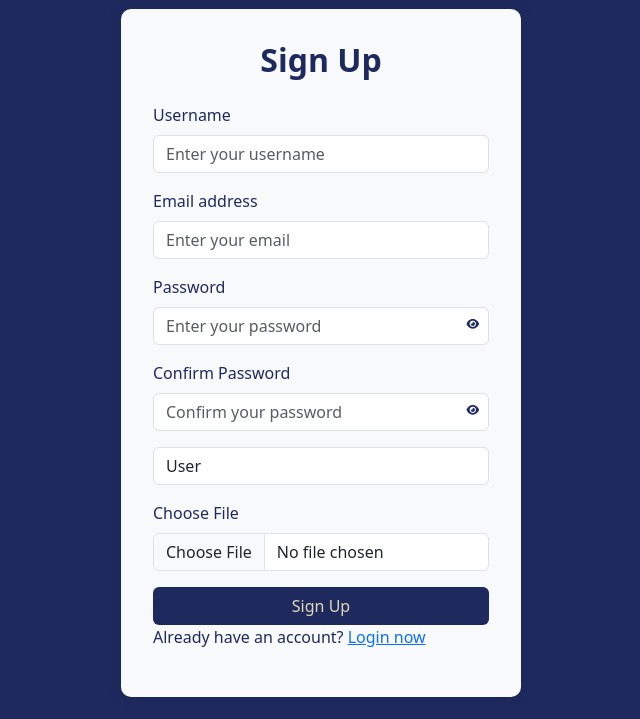
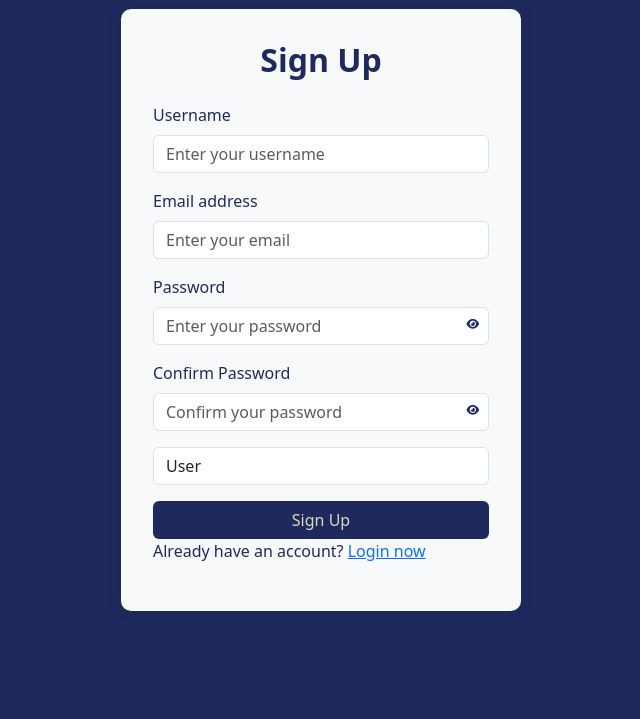
Before and after one commit to broomrun/bookberry1, a PHP site: page /daftar.php in a window 1280 px wide. Shown: the part 81-800 px from the top of the page, without its empty margins (319-959 px from the left). Run offline with PHP 8.4, Linux system fonts and the light colour scheme.

Commit message:
choose file dihapus

```diff
--- a/daftar.php
+++ b/daftar.php
@@ -8,10 +8,6 @@ if (isset($_POST['submit'])) {
     $pass = $_POST['password'];
     $cpass = $_POST['confirmPassword'];
     $user_type = $_POST['user_type'];
-    $image = $_FILES['profile_picture']['name'];
-    $image_size = $_FILES['profile_picture']['size'];
-    $image_tmp_name = $_FILES['profile_picture']['tmp_name'];
-    $image_folder = 'uploaded_img/' . $image;
 
     $errors = [];
 
@@ -20,45 +16,27 @@ if (isset($_POST['submit'])) {
     $result = mysqli_query($conn, $select);
 
     if (mysqli_num_rows($result) > 0) {
-        $error[] = 'User already exists!';
+        $errors[] = 'User already exists!';
     } else {
         if ($pass != $cpass) {
-            $error[] = 'Password does not match!';
-        } elseif ($image_size > 2000000) { // Ukuran gambar lebih dari 2MB
-            $error[] = 'Image size is too large! Maximum size is 2MB.';
+            $errors[] = 'Password does not match!';
         } else {
             // Hash password setelah validasi
             $hashed_password = password_hash($pass, PASSWORD_DEFAULT);
 
             // Insert user data ke database
-            $insert = "INSERT INTO user_form(name, email, password, user_type, image)
-                       VALUES('$name','$email','$hashed_password','$user_type','$image')";
+            $insert = "INSERT INTO user_form(name, email, password, user_type)
+                       VALUES('$name','$email','$hashed_password','$user_type')";
 
-            // Cek apakah query insert berhasil
-            // Insert user data ke database
-            $insert = "INSERT INTO user_form(name, email, password, user_type, image)
-            VALUES('$name','$email','$hashed_password','$user_type','$image')";
-
-            // Cek apakah query insert berhasil
             if (mysqli_query($conn, $insert)) {
-            if ($_FILES['profile_picture']['error'] === UPLOAD_ERR_OK) {
-            if (move_uploaded_file($image_tmp_name, $image_folder)) {
-            header('location:login.php'); // Redirect to the login page after success
+                header('location:login.php'); // Redirect to the login page after success
             } else {
-            $error[] = 'Failed to upload image!';
+                $errors[] = 'Failed to register user!';
             }
-            } else {
-            $error[] = 'File upload error: ' . $_FILES['profile_picture']['error'];
-            }
-            } else {
-            $error[] = 'Failed to register user!';
-            }
-
         }
     }
 }
 ?>
-
 
 <!DOCTYPE html>
 <html lang="en">
@@ -90,6 +68,7 @@ if (isset($_POST['submit'])) {
             border-radius: 10px;
             box-shadow: 0 0 15px rgba(0, 0, 0, 0.1);
         }
+
         .signup-form h2 {
             margin-bottom: 1.5rem;
             font-weight: bold;
@@ -109,13 +88,9 @@ if (isset($_POST['submit'])) {
             z-index: 1000;
         }
 
-
         .logo img {
-            max-height: 50px; /* Adjust as needed for logo size */
+            max-height: 50px;
             width: auto;
-            vertical-align: left; /* Aligns the image with the navigation */
-            align-items: left;
-            margin-right: auto;
         }
 
         .navigation {
@@ -148,7 +123,6 @@ if (isset($_POST['submit'])) {
 
         body {
             background-color: #1E2A5E;
-            overflow: auto;
         }
 
         .signup-container {
@@ -156,27 +130,17 @@ if (isset($_POST['submit'])) {
         }
 
         .custom-button {
-            background-color: #1E2A5E; /* Custom color */
+            background-color: #1E2A5E;
             color: #E1D7B7;
         }
 
         .custom-button:hover {
-            background-color: #28356c; /* Darker shade on hover */
+            background-color: #28356c;
             color: #f0ede1;
         }
 
         .form-container form .error-msg {
-            margin: 10px 0;
-            background: crimson;
-            color: #fff;
-            border-radius: 5px;
-            font-size: 16px;
-            padding: 10px;
-            text-align: center;
-        }
-
-        .form-container form .error-msg {
-            background-color: #dc3545; /* Warna merah bootstrap */
+            background-color: #dc3545;
             padding: 15px;
             border-radius: 5px;
             color: white;
@@ -185,6 +149,7 @@ if (isset($_POST['submit'])) {
         .password-container {
             position: relative;
         }
+
         .toggle-password {
             position: absolute;
             top: 70%;
@@ -194,14 +159,13 @@ if (isset($_POST['submit'])) {
             color: #1E2A5E;
             font-size: 0.7rem;
         }
-
     </style>
 </head>
 <body>
     <!-- Navbar -->
     <nav class="navbar">
         <div class="container">
-        <a href="#" class="logo"><img src="assets/logowhite.png" alt="logo image"></a>
+            <a href="#" class="logo"><img src="assets/logowhite.png" alt="logo image"></a>
             <ul class="nav-links">
                 <li><a href="home.php">Home</a></li>
                 <li><a href="about.php">About</a></li>
@@ -216,14 +180,14 @@ if (isset($_POST['submit'])) {
             <h2>Sign Up</h2>
 
             <?php
-            if (isset($error)) {
-                foreach ($error as $error) {
+            if (isset($errors)) {
+                foreach ($errors as $error) {
                     echo '<span class="error-msg">' . $error . '</span>';
                 }
             }
             ?>
 
-            <form method="POST" action="" enctype="multipart/form-data" onsubmit="return validateForm()">
+            <form method="POST" action="" onsubmit="return validateForm()">
                 <div class="mb-3">
                     <label for="name" class="form-label">Username</label>
                     <input type="text" class="form-control" id="name" name="name" placeholder="Enter your username" required>
@@ -248,53 +212,42 @@ if (isset($_POST['submit'])) {
                         <option value="admin">Admin</option>
                     </select>
                 </div>
-                <div class="mb-3">
-                    <label for="chooseFile" class="form-label">Choose File</label>
-                    <input type="file" class="form-control" id="chooseFile" accept="image/jpg, image/jpeg, image/png" name="profile_picture" placeholder="Choose File" required>
-                </div>
                 <button type="submit" class="btn custom-button w-100" name="submit">Sign Up</button>
                 <p>Already have an account? <a href="login.php">Login now</a></p>
             </form>
         </div>
     </div>
 
-    <!-- Bootstrap JS -->
-
     <script src="https://cdn.jsdelivr.net/npm/bootstrap@5.3.0-alpha1/dist/js/bootstrap.bundle.min.js"></script>
     <script>
-        // Password visibility toggle for password field
         document.getElementById("togglePassword").addEventListener("click", function() {
             var passwordField = document.getElementById("password");
             var icon = this.querySelector("i");
-
             if (passwordField.type === "password") {
                 passwordField.type = "text";
-                icon.classList.remove("fa-eye");
-                icon.classList.add("fa-eye-slash");
+                icon.classList.toggle("fa-eye-slash");
+                icon.classList.toggle("fa-eye");
             } else {
                 passwordField.type = "password";
-                icon.classList.remove("fa-eye-slash");
-                icon.classList.add("fa-eye");
+                icon.classList.toggle("fa-eye-slash");
+                icon.classList.toggle("fa-eye");
             }
         });
 
-        // Password visibility toggle for confirm password field
         document.getElementById("toggleConfirmPassword").addEventListener("click", function() {
             var confirmPasswordField = document.getElementById("confirmPassword");
             var icon = this.querySelector("i");
-
             if (confirmPasswordField.type === "password") {
                 confirmPasswordField.type = "text";
-                icon.classList.remove("fa-eye");
-                icon.classList.add("fa-eye-slash");
+                icon.classList.toggle("fa-eye-slash");
+                icon.classList.toggle("fa-eye");
             } else {
                 confirmPasswordField.type = "password";
-                icon.classList.remove("fa-eye-slash");
-                icon.classList.add("fa-eye");
+                icon.classList.toggle("fa-eye-slash");
+                icon.classList.toggle("fa-eye");
             }
         });
-    </script>
-     <script>
+
         function validateForm() {
             const pass = document.getElementById("password").value;
             const cpass = document.getElementById("confirmPassword").value;
```
